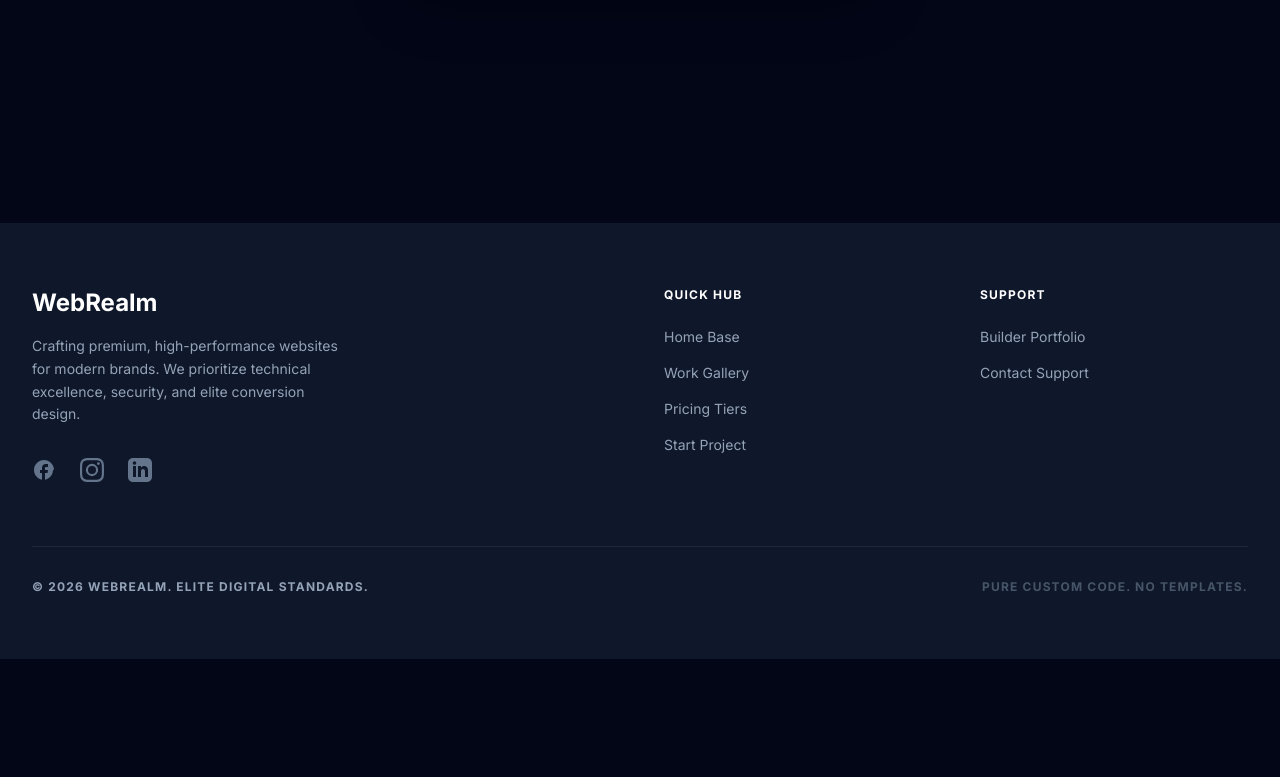
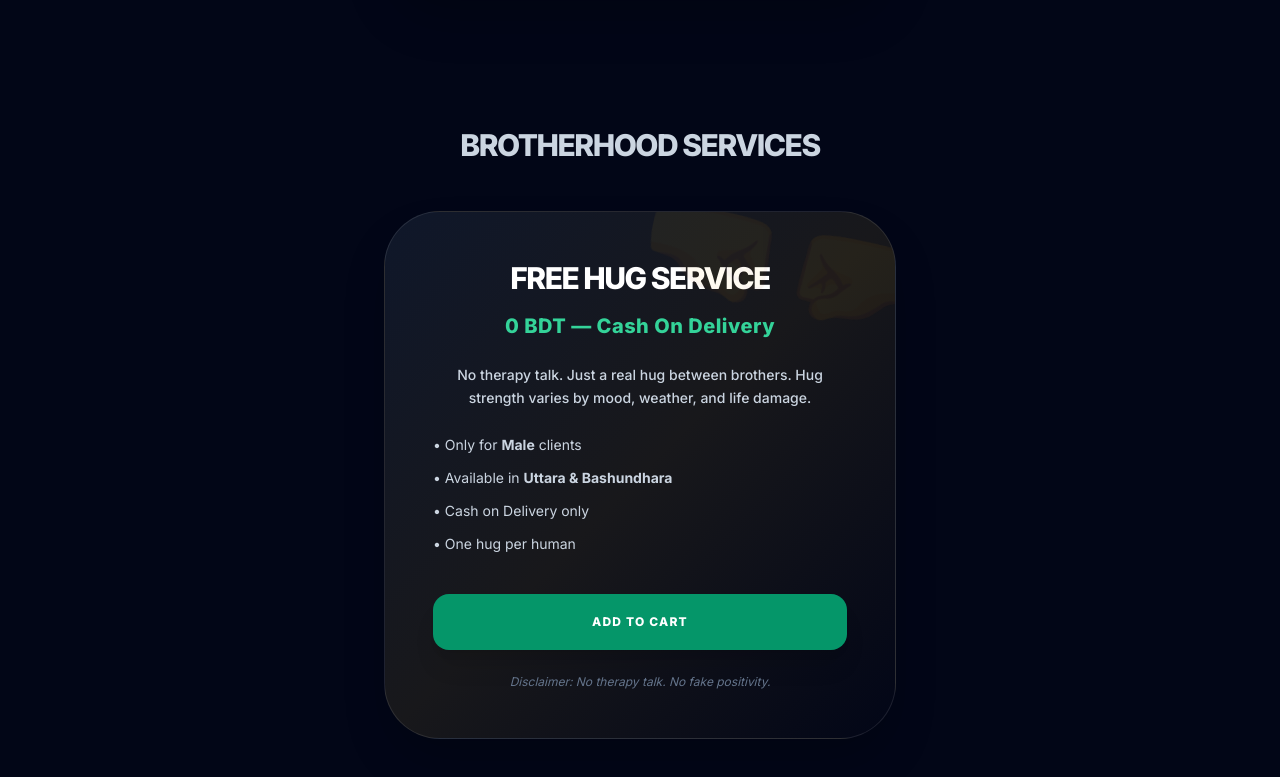
Before and after one commit to IraqX2/WebRealm., a React (Vite) app: page /#/pricing in a window 1280 px wide. Shown: the part 3154-3931 px from the top of the page. Before the commit the page ends 3813 px from the top, so only its background shows below. Built offline with nearby package versions, Linux system fonts and the light colour scheme.

Commit message:
hug service

```diff
--- a/pages/Order.tsx
+++ b/pages/Order.tsx
@@ -378,4 +378,6 @@ const handleFinalProcess = async () => {
   );
 };
 
+
+
 export default Order;
--- a/pages/Pricing.tsx
+++ b/pages/Pricing.tsx
@@ -19,6 +19,22 @@ const Pricing: React.FC = () => {
     setWebMaintenanceService(true);
     navigate('/order');
   };
+
+  const FREE_HUG_PACKAGE = {
+      id: 'free-hug',
+      name: 'Free Hug Service',
+      price: 0,
+      category: 'fun',
+      description: 'Brotherhood-grade emotional support. Zero charge.',
+      features: [
+        'Only for male clients',
+        'Available in Uttara & Bashundhara',
+        'Cash on Delivery',
+        'One hug per human',
+        'No refunds, no arguments',
+      ],
+    };
+
 
   const bnClass = language === 'BN' ? 'font-bn' : '';
 
@@ -127,9 +143,70 @@ const Pricing: React.FC = () => {
             </motion.div>
           </div>
         </div>
+
+        {/* Fun Service – Free Hug */}
+        <div className="mb-32">
+          <h2 className="text-3xl font-black uppercase tracking-tighter mb-12 text-center text-slate-300">
+            Brotherhood Services
+          </h2>
+
+          <div className="max-w-lg mx-auto">
+            <motion.div
+              whileHover={{ y: -8 }}
+              className="p-12 rounded-[3.5rem]
+                        border border-white/10
+                        bg-gradient-to-br from-slate-900 via-zinc-900 to-slate-950
+                        shadow-2xl relative overflow-hidden text-center"
+            >
+              <div className="absolute -top-10 -right-10 text-[120px] opacity-[0.06] rotate-12">
+                🤜🤛
+              </div>
+
+              <h3 className="text-3xl font-black uppercase tracking-tighter text-white mb-4">
+                Free Hug Service
+              </h3>
+
+              <div className="text-xl font-black text-emerald-400 mb-6 tracking-wide">
+                0 BDT — Cash On Delivery
+              </div>
+
+              <p className="text-sm text-slate-300 font-medium mb-6 leading-relaxed">
+
+                No therapy talk. Just a real hug between brothers.
+                Hug strength varies by mood, weather, and life damage.
+              </p>
+
+              <ul className="space-y-3 mb-10 text-[14px] text-slate-300 text-left">
+                <li>• Only for <b>Male</b> clients</li>
+                <li>• Available in <b>Uttara & Bashundhara</b></li>
+                <li>• Cash on Delivery only</li>
+                <li>• One hug per human</li>
+              </ul>
+
+              <button
+                onClick={() => handleAddPackage(FREE_HUG_PACKAGE)}
+                className="w-full py-5 rounded-2xl
+                          font-black uppercase text-xs tracking-widest
+                          bg-emerald-600 text-white
+                          shadow-xl hover:bg-emerald-700 transition-all"
+              >
+                Add to Cart
+              </button>
+
+              <p className="text-xs text-slate-500 italic mt-6">
+                Disclaimer: No therapy talk. No fake positivity.
+              </p>
+            </motion.div>
+          </div>
+        </div>
+
+
+
       </div>
     </div>
   );
 };
 
+
+
 export default Pricing;
```
